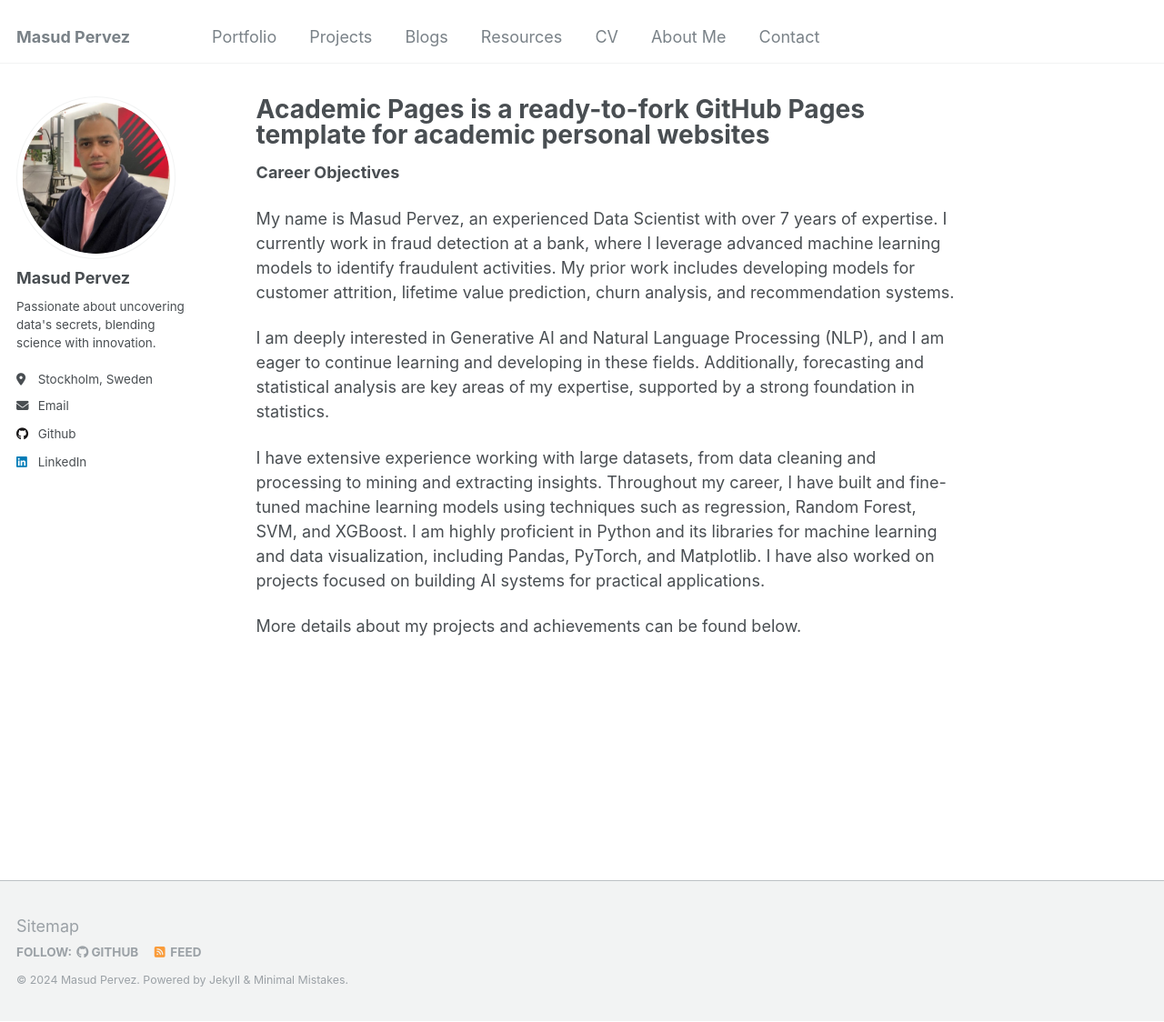
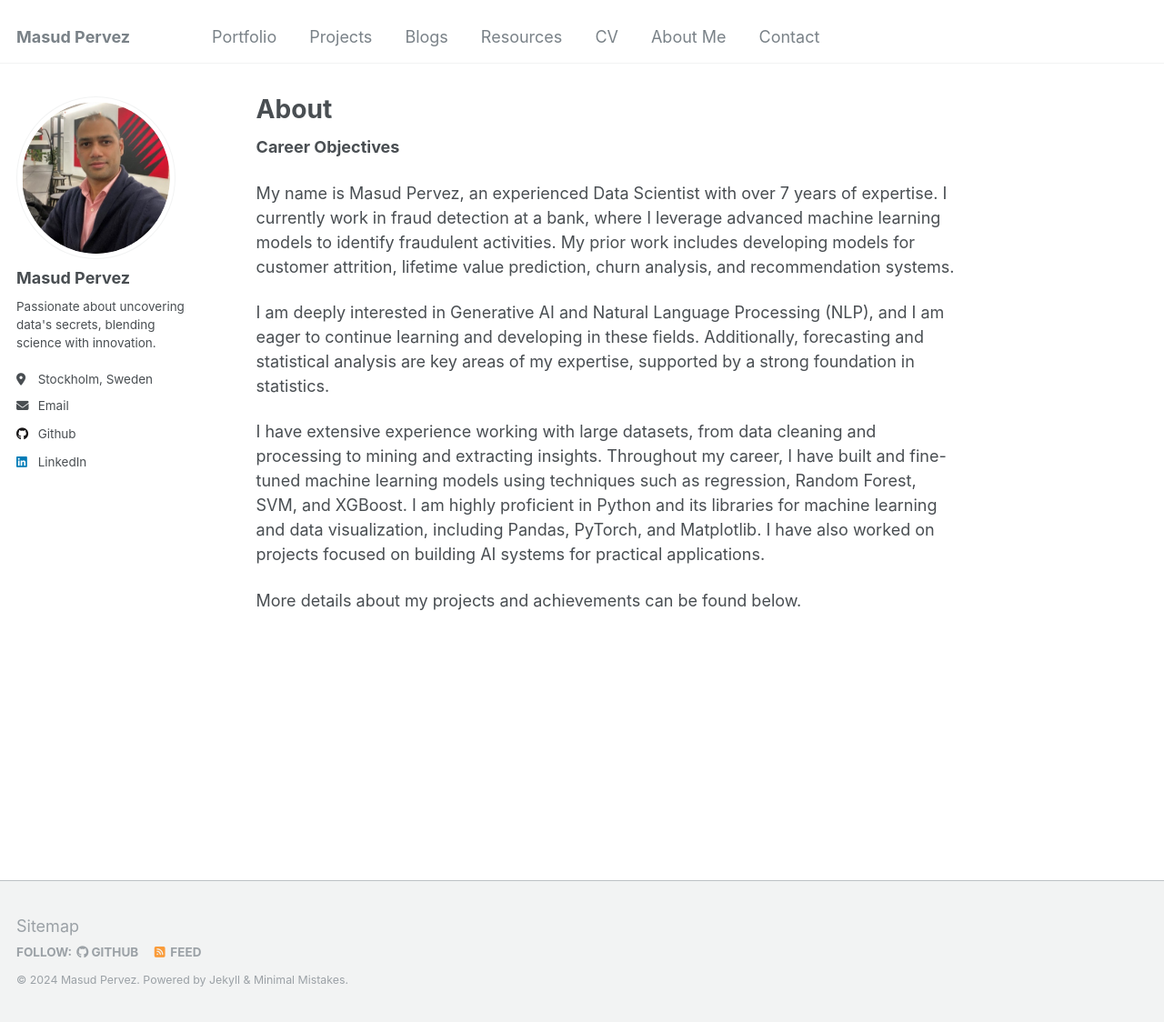
Before and after one commit to masudpervez27/portfolio, a Jekyll site: the page built from _pages/about.md, in a window 1280 px wide and 1124 px high. Shown: the whole window at 91% size. Built offline with Jekyll 4.4.1, drawn with Linux system fonts in a browser that asks for light colours.

```diff
--- a/_pages/about.md
+++ b/_pages/about.md
@@ -1,10 +1,11 @@
 ---
 permalink: /
-title: "Academic Pages is a ready-to-fork GitHub Pages template for academic personal websites"
+title: "About"
 author_profile: true
 redirect_from:
   - /about/
   - /about.html
+  - /home
 ---
 
 **Career Objectives**
```
